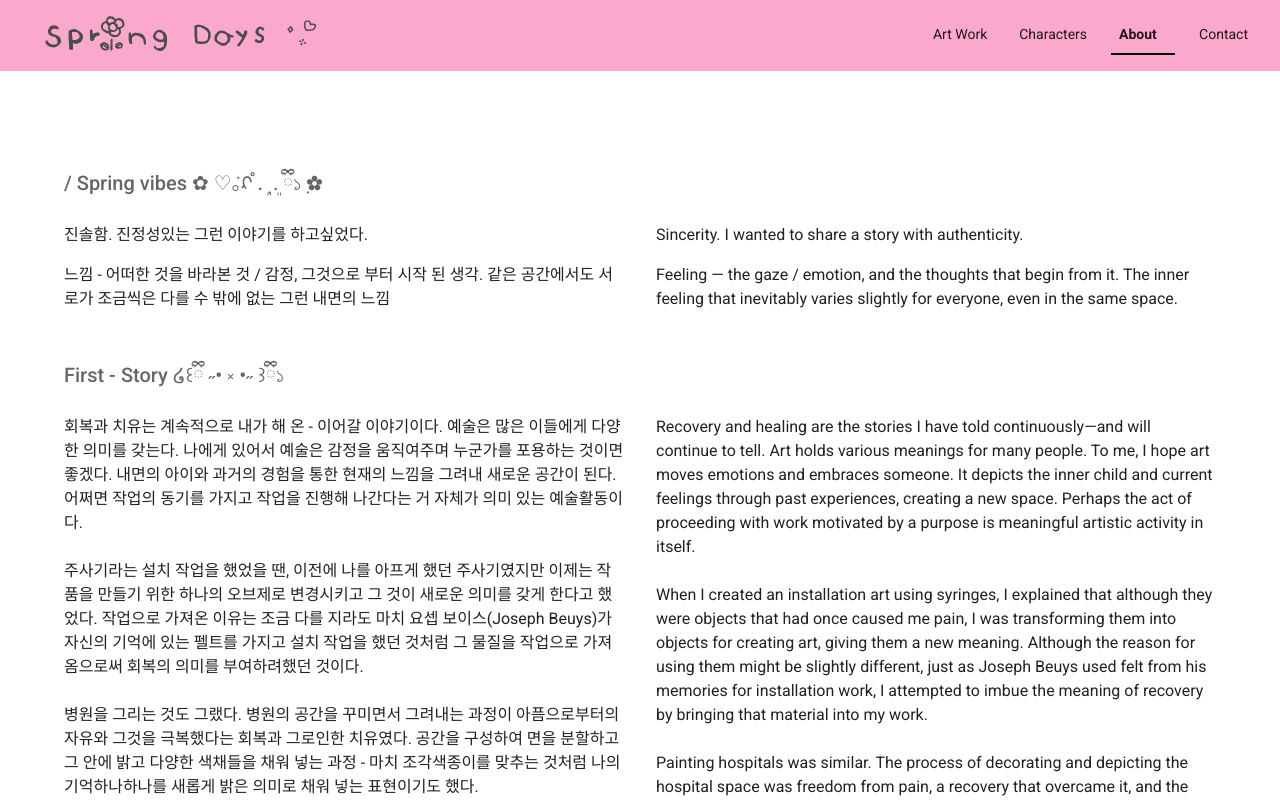
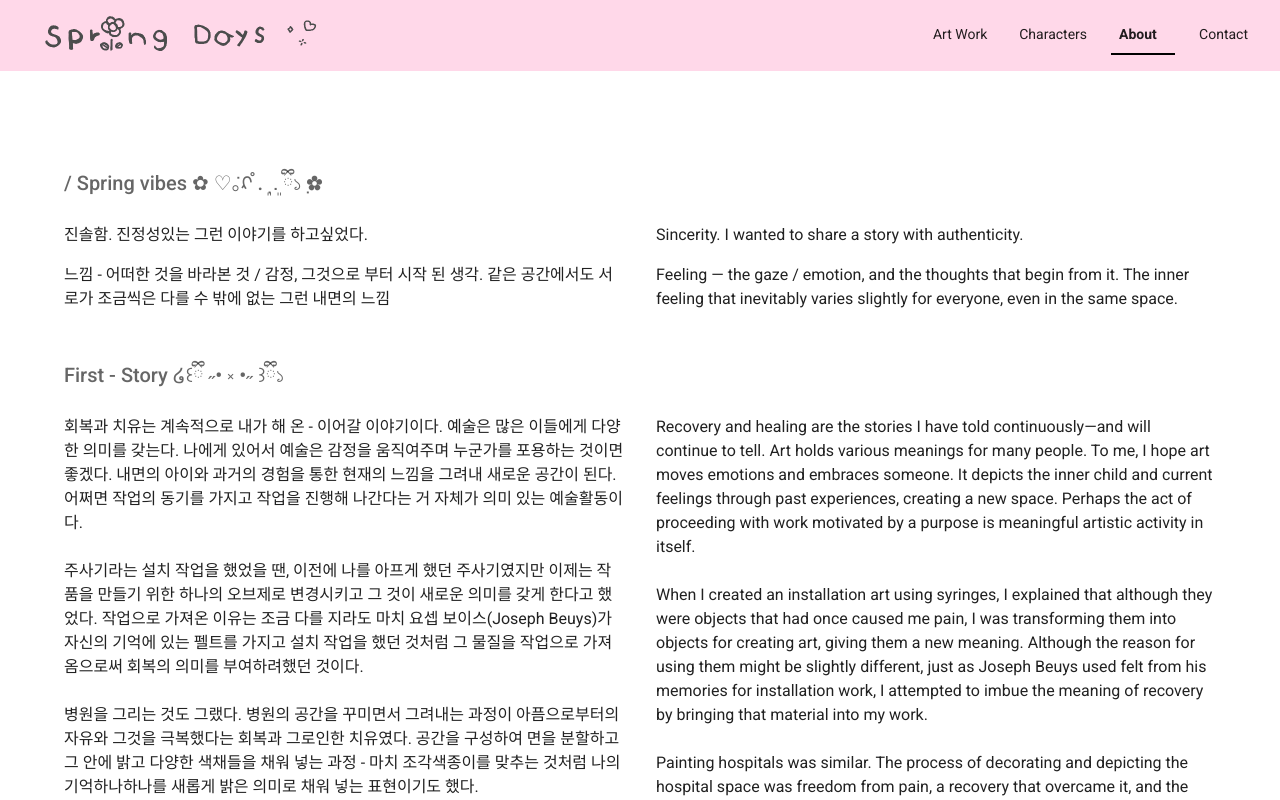
Before and after one commit to jaylee1021/springk_portfolio, a Next.js app: page /about in a window 1280 px wide. Shown: the top 800 px of the page. Built offline with nearby package versions, Linux system fonts and the light colour scheme.

Commit message:
update navbar background color

```diff
--- a/src/components/Layout/Navbar.tsx
+++ b/src/components/Layout/Navbar.tsx
@@ -40,7 +40,7 @@ export default function Navbar() {
   };
 
   return (
-    <AppBar position="static" sx={{ backgroundColor: '#faa9ccff' }} elevation={0}>
+    <AppBar position="static" sx={{ backgroundColor: '#ffd8e9' }} elevation={0}>
       <Container maxWidth="xl">
         <Toolbar disableGutters>
           {/* <Box component={Link}
```
